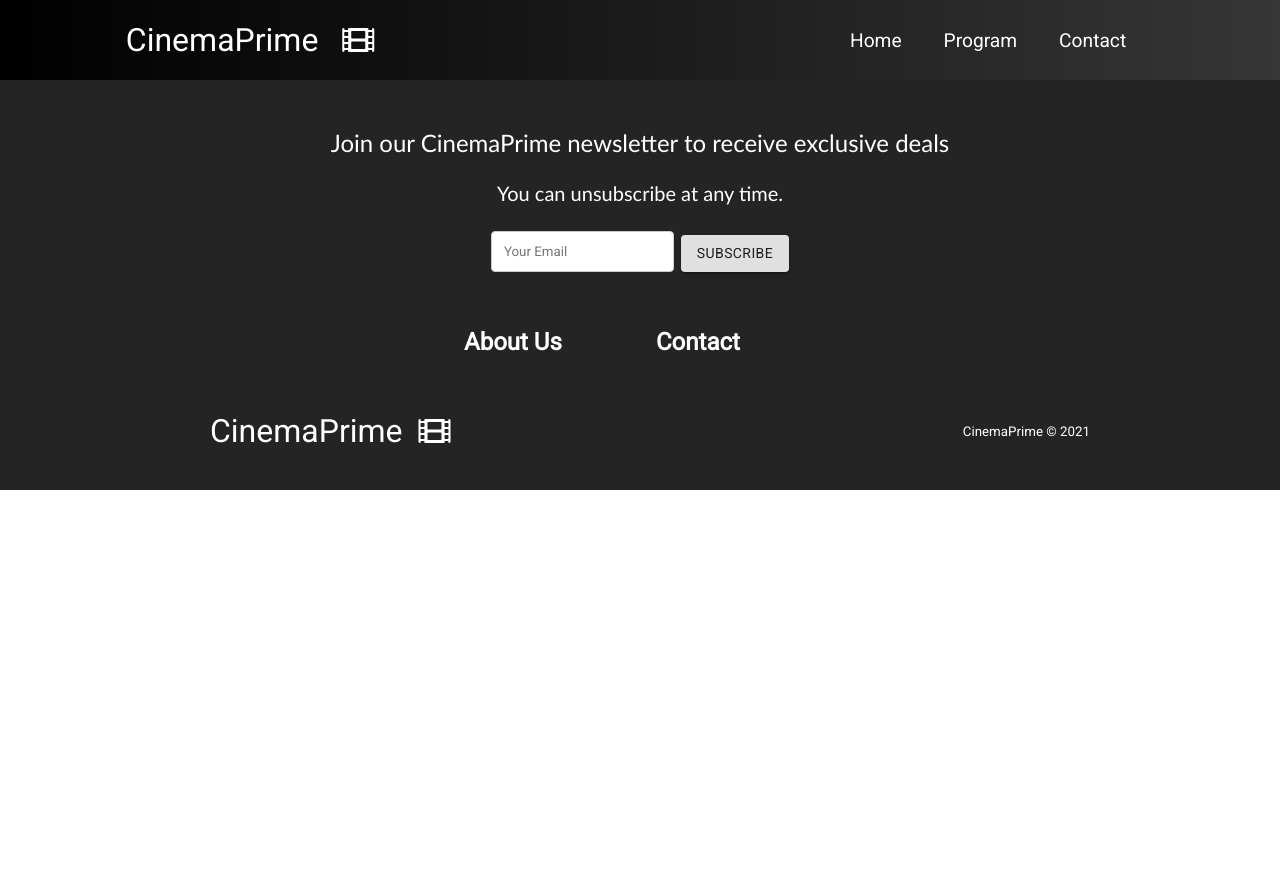
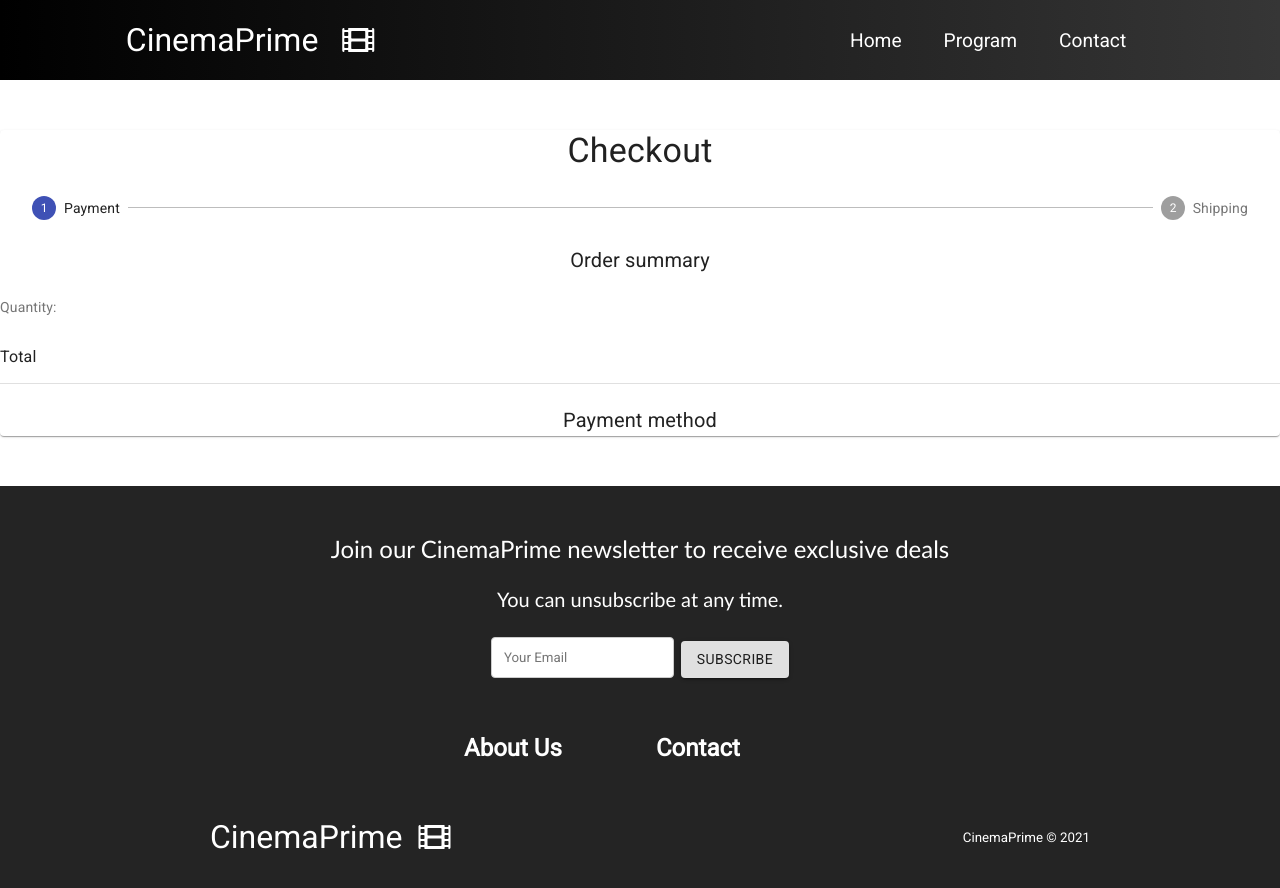
Before and after one commit to ConstantinKoch/CinemaPrimeFrontend, a React (Create React App) app in the folder frontend/: page /checkout in a window 1280 px wide. Shown: the top 888 px of the page. Before the commit the page ends 800 px from the top, so only its background shows below. Built offline with nearby package versions, Linux system fonts and the light colour scheme; no server answers; what google-maps-react would draw is missing.

Commit message:
started with Cart & Checkout

```diff
--- a/frontend/package.json
+++ b/frontend/package.json
@@ -4,6 +4,8 @@
   "private": true,
   "dependencies": {
     "@material-ui/core": "^4.11.2",
+    "@stripe/react-stripe-js": "^1.2.1",
+    "@stripe/stripe-js": "^1.11.0",
     "@testing-library/jest-dom": "^5.11.6",
     "@testing-library/react": "^11.2.3",
     "@testing-library/user-event": "^12.2.2",
--- a/frontend/src/App.tsx
+++ b/frontend/src/App.tsx
@@ -1,12 +1,13 @@
-import React from 'react';
 import './App.css';
-//import Header from './Header/Header';
 import Navbar from './Body/Navbar/Navbar';
 import Footer from './Body/Footer/Footer';
 import ContactForm from './Body/Contact/ContactForm';
 import DetailMoviePage from './Body/DetailMoviePage/DetailMoviePage';
 import LandingPage from './Body/LandingPage/LandingPage';
 import MovieView from './Body/MovieView/MovieView';
+import Cart from './Body/Cart/Cart';
+import Checkout from './Body/Checkout/Checkout';
+
 import { BrowserRouter as Router, Switch, Route } from 'react-router-dom';
 
 function App() {
@@ -17,8 +18,10 @@ function App() {
 				<Switch>
 					<Route path="/movieDetails" component={DetailMoviePage} />
 					<Route path="/contact" component={ContactForm} />
+					<Route path="/program" exact component={MovieView} />
+					<Route path="/cart" exact component={Cart} />
+					<Route path="/checkout" exact component={Checkout} />
 					<Route path="/" exact component={LandingPage} />
-					<Route path="/program" exact component={MovieView} />
 				</Switch>
 				<Footer />
 			</Router>
--- /dev/null
+++ b/frontend/src/Body/Cart/Cart.css
@@ -0,0 +1,4 @@
+.cart {
+	margin-top: 300px;
+	margin-bottom: 20px;
+}
--- /dev/null
+++ b/frontend/src/Body/Cart/Cart.tsx
@@ -0,0 +1,30 @@
+import React, { Component } from 'react';
+import { Container, Typography, Button, Grid } from '@material-ui/core';
+import { Link } from 'react-router-dom';
+import CartItem from './CartItem';
+import './Cart.css';
+
+interface IProps {}
+
+interface IState {}
+
+export default class Cart extends Component<IProps, IState> {
+	render() {
+		return (
+			<div className={'cart'}>
+				<Grid container spacing={3} />
+				<Button
+					className={'checkoutButton'}
+					component={Link}
+					to="/checkout"
+					size="large"
+					type="button"
+					variant="contained"
+					color="primary"
+				>
+					Checkout
+				</Button>
+			</div>
+		);
+	}
+}
--- /dev/null
+++ b/frontend/src/Body/Cart/CartItem.css
@@ -0,0 +1,3 @@
+.cart-item {
+	margin: 0;
+}
--- /dev/null
+++ b/frontend/src/Body/Cart/CartItem.tsx
@@ -0,0 +1,26 @@
+import React from 'react';
+import { Typography, Button, Card, CardActions, CardContent, CardMedia } from '@material-ui/core';
+import './CartItem.css';
+
+export default class CartItem extends React.Component {
+	render() {
+		return (
+			<Card className="cart-item">
+				<CardActions className={'cardActions'}>
+					<div className={'buttons'}>
+						<Button type="button" size="small">
+							-
+						</Button>
+						<Typography>&nbsp;{}&nbsp;</Typography>
+						<Button type="button" size="small">
+							+
+						</Button>
+					</div>
+					<Button variant="contained" type="button" color="secondary">
+						Remove
+					</Button>
+				</CardActions>
+			</Card>
+		);
+	}
+}
--- /dev/null
+++ b/frontend/src/Body/Checkout/Checkout.css
@@ -0,0 +1,4 @@
+.checkout {
+	margin-top: 50px;
+	margin-bottom: 50px;
+}
--- /dev/null
+++ b/frontend/src/Body/Checkout/Checkout.tsx
@@ -0,0 +1,52 @@
+import React, { Component } from 'react';
+import {
+	Container,
+	Typography,
+	Button,
+	Grid,
+	Stepper,
+	Step,
+	StepLabel,
+	CircularProgress,
+	Divider,
+	Paper
+} from '@material-ui/core';
+import { Link } from 'react-router-dom';
+import './Checkout.css';
+import PaymentForm from './PaymentForm';
+
+interface IProps {}
+
+interface IState {
+	activeStep: number;
+}
+
+const steps = [ 'Payment', 'Shipping' ];
+
+export default class Cart extends Component<IProps, IState> {
+	state: IState = { activeStep: 0 };
+
+	Confirmation = () => {
+		<div>Confirmation</div>;
+	};
+
+	render() {
+		return (
+			<div className={'checkout'}>
+				<Paper className="checkout_paper">
+					<Typography variant="h4" align="center">
+						Checkout
+					</Typography>
+					<Stepper activeStep={this.state.activeStep} className="checkout_stepper">
+						{steps.map((step) => (
+							<Step key={step}>
+								<StepLabel>{step}</StepLabel>
+							</Step>
+						))}
+					</Stepper>
+					{this.state.activeStep === steps.length ? this.Confirmation : <PaymentForm />}
+				</Paper>
+			</div>
+		);
+	}
+}
--- /dev/null
+++ b/frontend/src/Body/Checkout/PaymentForm.tsx
@@ -0,0 +1,36 @@
+import React from 'react';
+import { Typography, Button, Divider } from '@material-ui/core';
+import { Elements, CardElement, ElementsConsumer } from '@stripe/react-stripe-js';
+import { loadStripe } from '@stripe/stripe-js';
+
+import Review from './Review';
+
+export default class PaymentForm extends React.Component {
+	render() {
+		return (
+			<div>
+				<Review />
+				<Divider />
+				<Typography variant="h6" gutterBottom style={{ margin: '20px 0' }}>
+					Payment method
+				</Typography>
+				{/*<Elements stripe={stripePromise}>
+					<ElementsConsumer>
+						{({ elements, stripe }) => (
+							<form>
+								<CardElement />
+								<br /> <br />
+								<div style={{ display: 'flex', justifyContent: 'space-between' }}>
+									<Button variant="outlined">Back</Button>
+									<Button type="submit" variant="contained" disabled={!stripe} color="primary">
+										Pay
+									</Button>
+								</div>
+							</form>
+						)}
+					</ElementsConsumer>
+                        </Elements>*/}
+			</div>
+		);
+	}
+}
--- /dev/null
+++ b/frontend/src/Body/Checkout/Review.tsx
@@ -0,0 +1,25 @@
+import React from 'react';
+import { Typography, List, ListItem, ListItemText } from '@material-ui/core';
+
+export default class Review extends React.Component {
+	render() {
+		return (
+			<div>
+				<Typography variant="h6" gutterBottom>
+					Order summary
+				</Typography>
+				<List disablePadding>
+					<ListItem style={{ padding: '10px 0' }}>
+						<ListItemText secondary={`Quantity:`} />
+						<Typography variant="body2">{}</Typography>
+					</ListItem>
+
+					<ListItem style={{ padding: '10px 0' }}>
+						<ListItemText primary="Total" />
+						<Typography variant="subtitle1" style={{ fontWeight: 700 }} />
+					</ListItem>
+				</List>
+			</div>
+		);
+	}
+}
--- a/frontend/src/index.tsx
+++ b/frontend/src/index.tsx
@@ -2,16 +2,10 @@ import React from 'react';
 import ReactDOM from 'react-dom';
 import './index.css';
 import App from './App';
-import reportWebVitals from './reportWebVitals';
 
 ReactDOM.render(
-  <React.StrictMode>
-    <App />
-  </React.StrictMode>,
-  document.getElementById('root')
+	<React.StrictMode>
+		<App />
+	</React.StrictMode>,
+	document.getElementById('root')
 );
-
-// If you want to start measuring performance in your app, pass a function
-// to log results (for example: reportWebVitals(console.log))
-// or send to an analytics endpoint. Learn more: https://bit.ly/CRA-vitals
-reportWebVitals();
--- a/frontend/src/reportWebVitals.ts
+++ /dev/null
@@ -1,15 +0,0 @@
-import { ReportHandler } from 'web-vitals';
-
-const reportWebVitals = (onPerfEntry?: ReportHandler) => {
-  if (onPerfEntry && onPerfEntry instanceof Function) {
-    import('web-vitals').then(({ getCLS, getFID, getFCP, getLCP, getTTFB }) => {
-      getCLS(onPerfEntry);
-      getFID(onPerfEntry);
-      getFCP(onPerfEntry);
-      getLCP(onPerfEntry);
-      getTTFB(onPerfEntry);
-    });
-  }
-};
-
-export default reportWebVitals;
```
Also changed, not shown: 1 other file (tests, documents, lock files or other folders).
